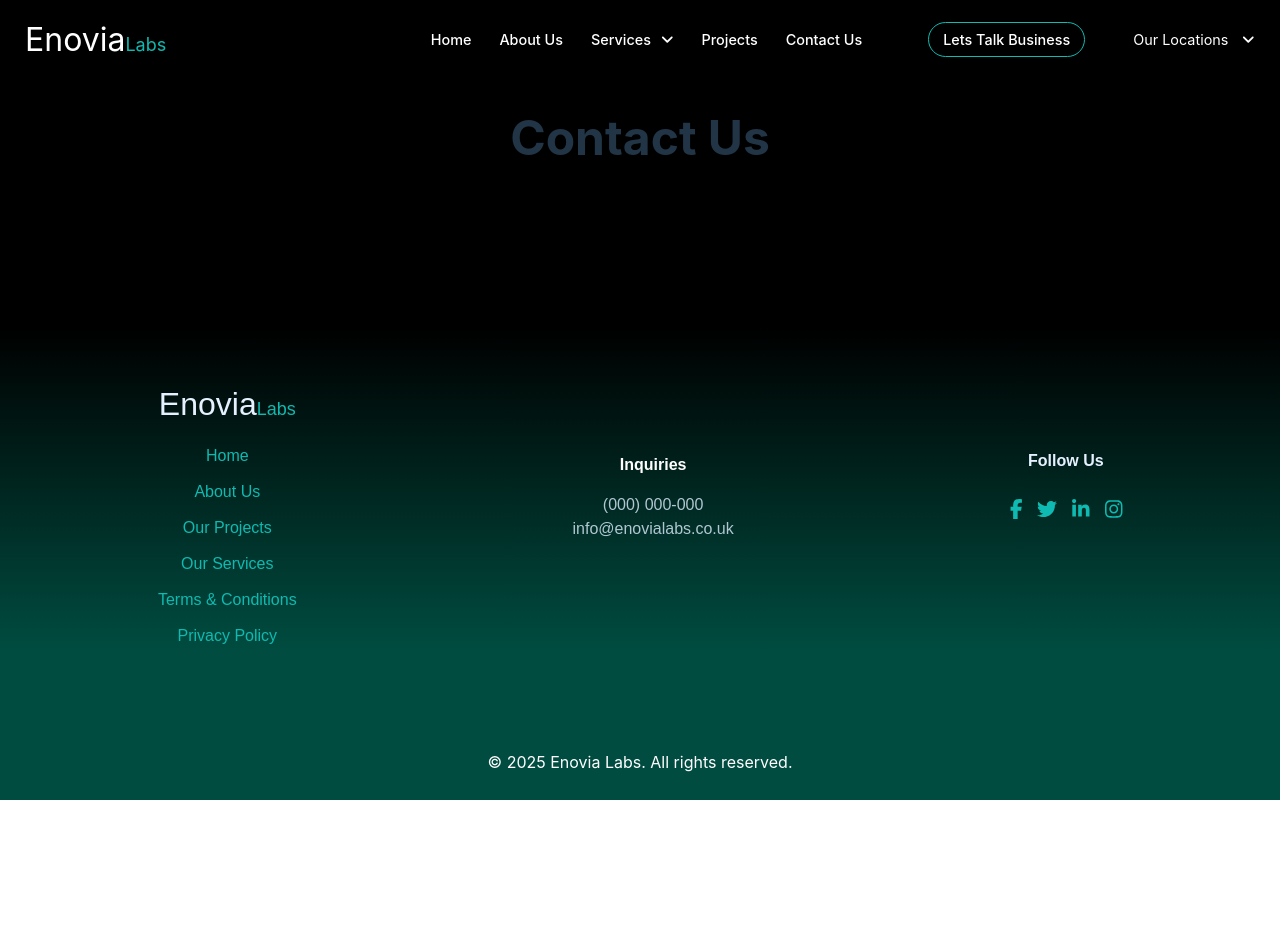
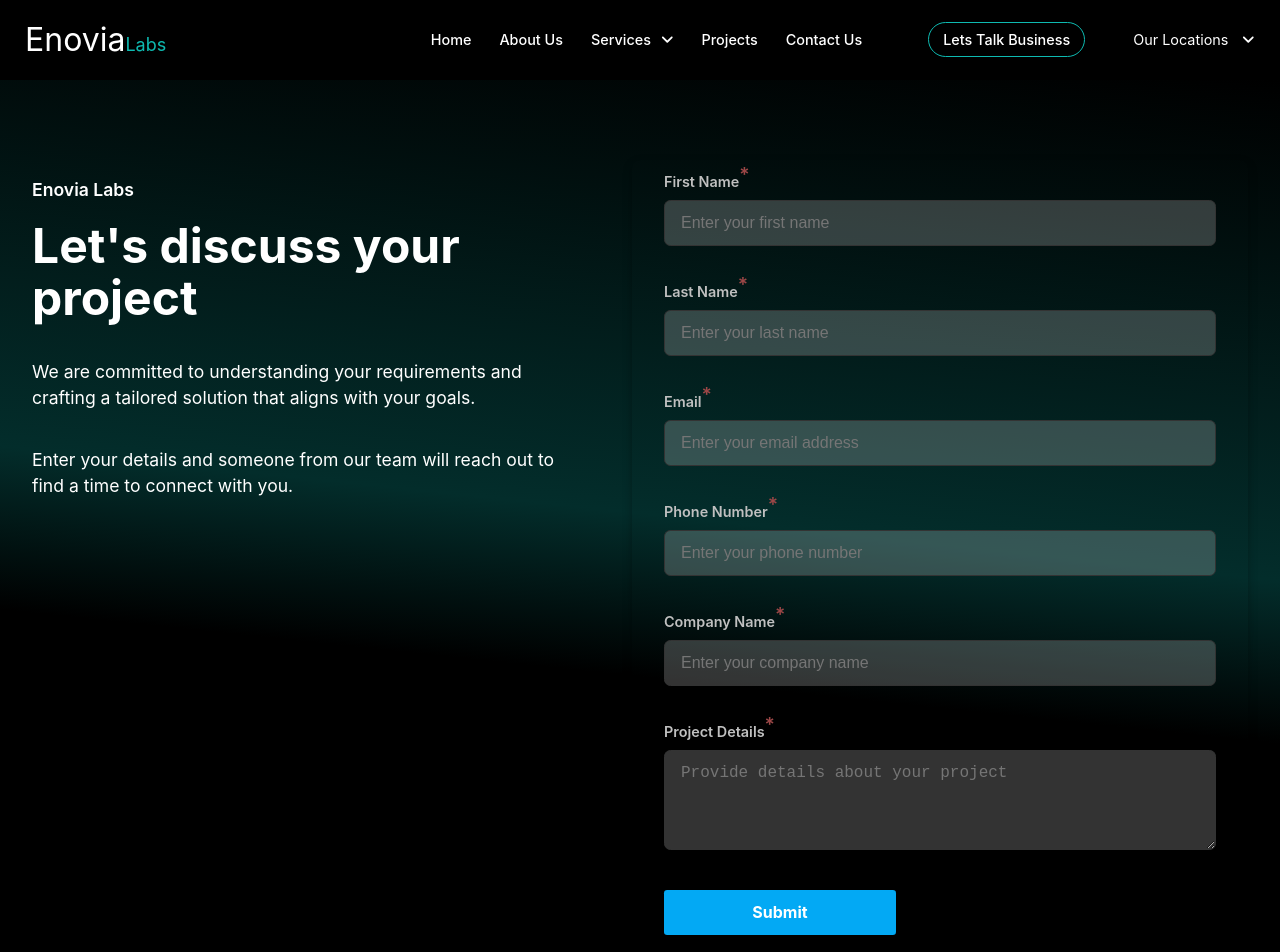
Before and after one commit to ahsanshabbir797/enovia-labs, a React (Vite) app: page /contact-us in a window 1280 px wide. Shown: the top 952 px of the page. Before the commit the page ends 800 px from the top, so only its background shows below. Built offline with nearby package versions, Linux system fonts and the light colour scheme.

Commit message:
created the contactus form and page

```diff
--- a/src/pages/Contact-Us/ContactUs.module.css
+++ b/src/pages/Contact-Us/ContactUs.module.css
@@ -0,0 +1,165 @@
+.container {
+  color: white;
+  display: flex;
+  gap: 3rem;
+  align-items: flex-start;
+  justify-content: center;
+  /* height: 100vh; */
+  text-align: left;
+  padding: 5rem 2rem 0 2rem;
+  background: linear-gradient(
+    6deg,
+    rgba(0, 0, 0, 1) 35%,
+    rgba(3, 45, 43, 1) 51%,
+    rgba(0, 0, 0, 1) 100%
+  );
+}
+
+.top-label {
+  font-size: 1.5rem;
+  font-weight: 600;
+  margin-bottom: 1rem;
+}
+
+.text-section {
+  flex: 1;
+  display: flex;
+  flex-direction: column;
+}
+
+.text-section p {
+  font-size: 1.1rem;
+  /* line-height: 1.5; */
+  /* margin: 0; */
+}
+
+.text-section h1 {
+  margin-top: 0;
+  margin-bottom: 1rem;
+}
+
+.form-section {
+  flex: 1;
+  display: flex;
+  flex-direction: column;
+  gap: 1.5rem;
+  /* margin: 1rem 0 0 0; */
+  padding: 0rem 2rem 2rem 2rem;
+  border-radius: 0.5rem;
+  box-shadow: 0px 4px 10px rgba(0, 0, 0, 0.3);
+}
+
+.form-field {
+  width: 100%;
+  display: flex;
+  flex-direction: column;
+  gap: 0.5rem;
+}
+
+.form-field span {
+  font-size: 0.9rem;
+  font-weight: 600;
+  color: #c0c0c0;
+}
+
+.form-field sup {
+  color: rgb(156, 71, 71);
+  margin-top: 0.2rem;
+  font-size: 1.2rem;
+}
+
+.form-field input,
+.form-field textarea {
+  padding: 0.8rem 1rem;
+  font-size: 1rem;
+  border: 1px solid #333;
+  border-radius: 0.4rem;
+  background-color: rgba(255, 255, 255, 0.2);
+  color: white;
+  outline: none;
+  transition: border-color 0.3s ease, box-shadow 0.3s ease;
+}
+
+.form-field input:focus,
+.form-field textarea:focus {
+  border-color: #03a9f4;
+  box-shadow: 0 0 0 3px rgba(3, 169, 244, 0.3);
+}
+
+.form-btn {
+  margin-top: 1rem;
+  width: 15%;
+  padding: 0.8rem 0;
+  background-color: #03a9f4;
+  color: white;
+  border: none;
+  border-radius: 0.2rem;
+  font-size: 1rem;
+  font-weight: bold;
+  text-align: center;
+  cursor: pointer;
+  transition: background-color 0.3s ease, transform 0.2s ease;
+}
+
+.form-btn:hover {
+  background-color: #0288d1;
+  transform: translateY(-2px);
+}
+
+.form-btn:active {
+  background-color: #0277bd;
+  transform: translateY(0);
+}
+
+.form-btn:focus {
+  outline: none;
+  box-shadow: 0 0 0 3px rgba(2, 136, 209, 0.5);
+}
+
+@media screen and (max-width: 640px) {
+  .form-btn {
+    width: 42%;
+    padding: 0.6rem 0;
+  }
+}
+
+/* Medium devices (md) - 641px to 768px */
+@media screen and (min-width: 641px) and (max-width: 768px) {
+    .form-btn {
+        width: 42%;
+        padding: 0.8rem 0;
+      }
+}
+
+/* Large devices (lg) - 769px to 1024px */
+@media screen and (min-width: 769px) and (max-width: 1024px) {
+    .form-btn {
+        width: 42%;
+        padding: 0.8rem 0;
+      }
+}
+
+/* Extra large devices (xl) - 1025px to 1280px */
+@media screen and (min-width: 1025px) and (max-width: 1280px) {
+    .form-btn {
+        width: 42%;
+        padding: 0.8rem 0;
+      }
+}
+
+/* 2xl devices - 1281px to 1536px */
+@media screen and (min-width: 1281px) and (max-width: 1536px) {
+    .form-btn {
+        width: 30%;
+        padding: 0.8rem 0;
+      }
+}
+
+/* Beyond 2xl - Above 1536px */
+@media screen and (min-width: 1537px) {
+    .form-btn {
+        width: 25%;
+        max-width: 16rem;
+        padding: 0.8rem 0;
+      }
+}
--- a/src/pages/Contact-Us/ContactUs.tsx
+++ b/src/pages/Contact-Us/ContactUs.tsx
@@ -1,7 +1,174 @@
+import React, { useState } from "react";
+import styles from "./ContactUs.module.css";
+
 function ContactUsPage() {
-    return (
-        <h1>Contact Us</h1>
-     );
+  const [formData, setFormData] = useState({
+    firstName: "",
+    lastName: "",
+    email: "",
+    phoneNumber: "",
+    companyName: "",
+    projectDetails: "",
+  });
+
+  const handleChange = (
+    e: React.ChangeEvent<HTMLInputElement | HTMLTextAreaElement>
+  ) => {
+    console.log("Handle change:::", e.target);
+    const { name, value } = e.target;
+    setFormData((prevData) => ({
+      ...prevData,
+      [name]: value,
+    }));
+  };
+
+  const handleSubmit = (e: React.FormEvent<HTMLFormElement>) => {
+    e.preventDefault(); // Prevents page reload
+    console.log("Form Submitted:", formData);
+
+    // Example: Form validation
+    if (!formData.email || !formData.firstName || !formData.lastName) {
+      alert("Please fill in all required fields.");
+      return;
+    }
+
+    setFormData({
+      firstName: "",
+      lastName: "",
+      email: "",
+      phoneNumber: "",
+      companyName: "",
+      projectDetails: "",
+    });
+
+    // Example: Handle form data (e.g., send it to a server)
+    // fetch("/api/contact", {
+    //   method: "POST",
+    //   headers: {
+    //     "Content-Type": "application/json",
+    //   },
+    //   body: JSON.stringify(formData),
+    // })
+    //   .then((response) => {
+    //     if (response.ok) {
+    //       alert("Your form has been submitted successfully!");
+    //       setFormData({
+    //         firstName: "",
+    //         lastName: "",
+    //         email: "",
+    //         phoneNumber: "",
+    //         companyName: "",
+    //         projectDetails: "",
+    //       });
+    //     } else {
+    //       alert("There was an error submitting the form.");
+    //     }
+    //   })
+    //   .catch((error) => {
+    //     console.error("Error:", error);
+    //     alert("Something went wrong. Please try again later.");
+    //   });
+  };
+
+  return (
+    <div className={styles["container"]}>
+      <div className={styles["text-section"]}>
+        <p className={styles["top-label"]}>Enovia Labs</p>
+        <h1>Let's discuss your project</h1>
+        <p>
+          We are committed to understanding your requirements and crafting a
+          tailored solution that aligns with your goals.
+        </p>
+        <p>
+          Enter your details and someone from our team will reach out to find a
+          time to connect with you.
+        </p>
+      </div>
+      <form className={styles["form-section"]} onSubmit={handleSubmit}>
+        <div className={styles["form-field"]}>
+          <span>
+            First Name<sup>*</sup>
+          </span>
+          <input
+            type="text"
+            name="firstName"
+            value={formData.firstName}
+            onChange={handleChange}
+            placeholder="Enter your first name"
+            required
+          />
+        </div>
+        <div className={styles["form-field"]}>
+          <span>
+            Last Name<sup>*</sup>
+          </span>
+          <input
+            type="text"
+            name="lastName"
+            value={formData.lastName}
+            onChange={handleChange}
+            placeholder="Enter your last name"
+            required
+          />
+        </div>
+        <div className={styles["form-field"]}>
+          <span>
+            Email<sup>*</sup>
+          </span>
+          <input
+            type="email"
+            name="email"
+            value={formData.email}
+            onChange={handleChange}
+            placeholder="Enter your email address"
+            required
+          />
+        </div>
+        <div className={styles["form-field"]}>
+          <span>
+            Phone Number<sup>*</sup>
+          </span>
+          <input
+            type="tel"
+            name="phoneNumber"
+            value={formData.phoneNumber}
+            onChange={handleChange}
+            placeholder="Enter your phone number"
+            required
+          />
+        </div>
+        <div className={styles["form-field"]}>
+          <span>
+            Company Name<sup>*</sup>
+          </span>
+          <input
+            type="text"
+            name="companyName"
+            value={formData.companyName}
+            onChange={handleChange}
+            placeholder="Enter your company name"
+            required
+          />
+        </div>
+        <div className={styles["form-field"]}>
+          <span>
+            Project Details<sup>*</sup>
+          </span>
+          <textarea
+            name="projectDetails"
+            value={formData.projectDetails}
+            onChange={handleChange}
+            placeholder="Provide details about your project"
+            rows={4}
+            required
+          ></textarea>
+        </div>
+        <button className={styles["form-btn"]} type="submit">
+          Submit
+        </button>
+      </form>
+    </div>
+  );
 }
 
 export default ContactUsPage;
```
